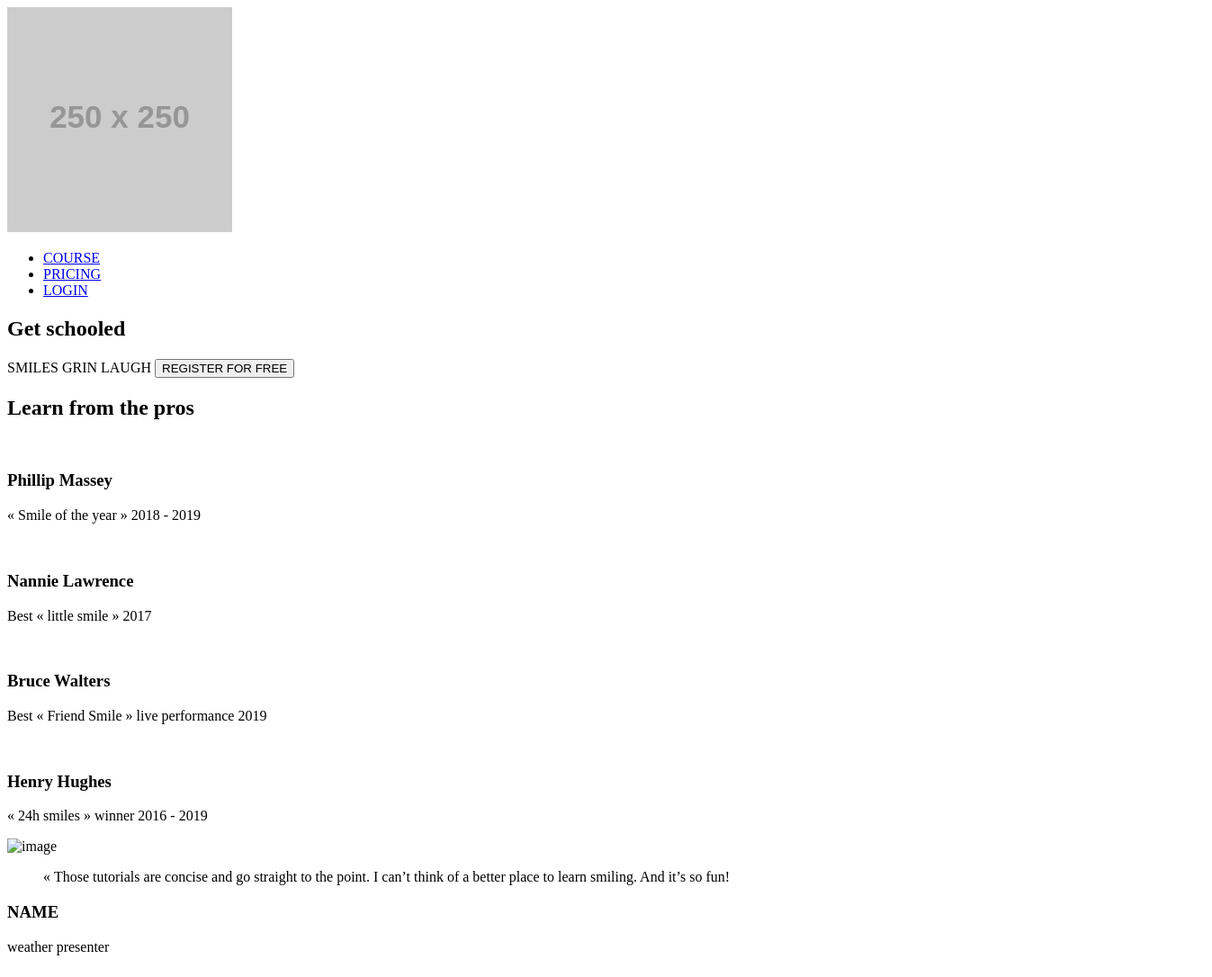
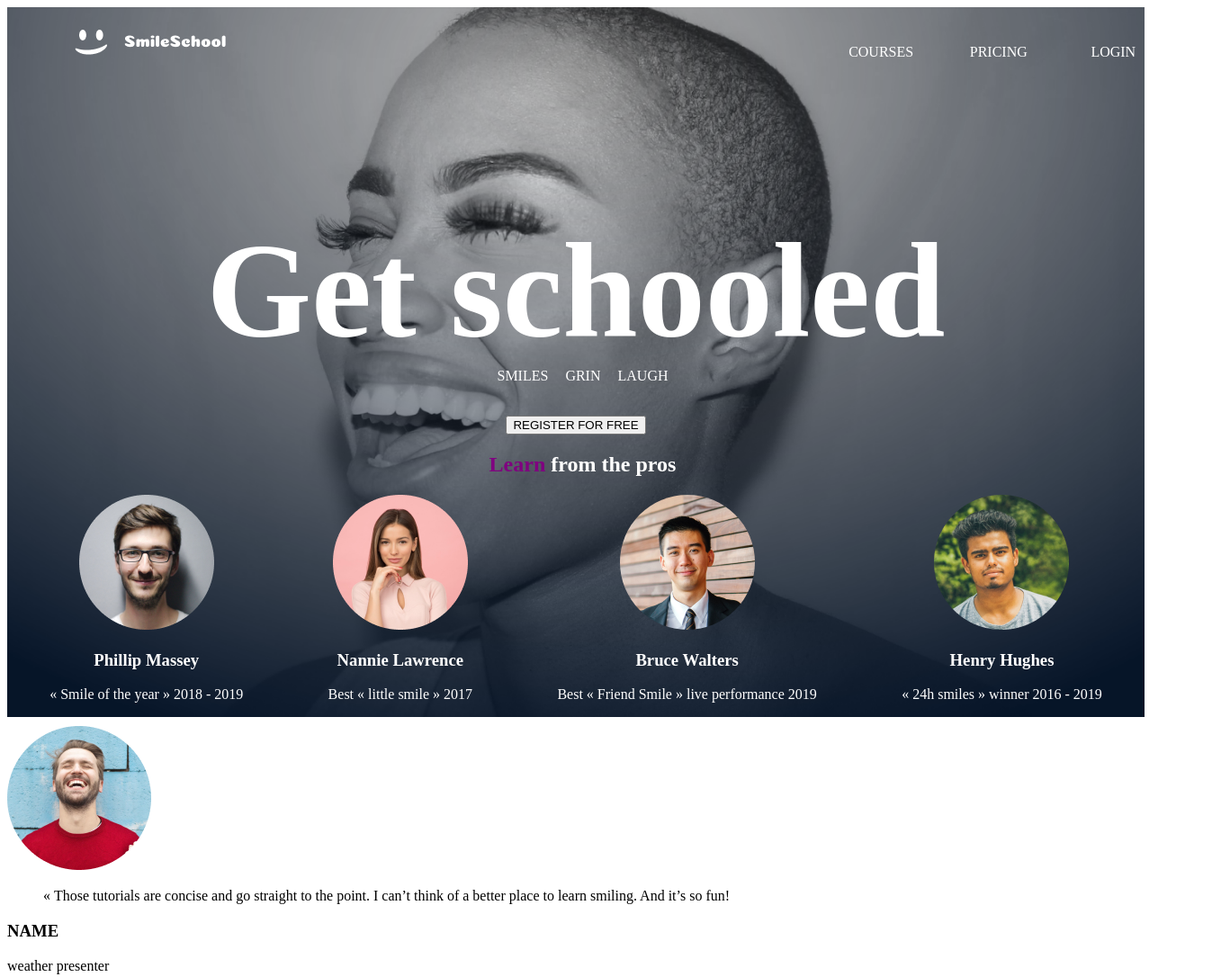
Before and after one commit to Error404notf/alx_html_css, a plain HTML site: page css_advanced/index.html in a window 1280 px wide. Shown: the top 1086 px of the page at 90% size, 1347 px wide, since content can reach past the window. Drawn offline with Linux system fonts and the light colour scheme; placeholder pictures from the web are drawn by us.

Commit message:
Make changes on the header and main part of the css file

```diff
--- a/css_advanced/index.html
+++ b/css_advanced/index.html
@@ -5,58 +5,61 @@
       <meta name="viewport" content="width=device-width, initial-scale=1.0">
       <script src="https://kit.fontawesome.com/4a2b055604.js" crossorigin="anonymous"></script>
       <title>Document</title>
+      <link rel="stylesheet" href="styles.css">
   </head>
     <body>
-    <header>
-        <nav>
-            <img src="https://fakeimg.pl/250x250?text=Sample+Logo" alt="logo">
-
+        <div class="object">
+          <header  class="header">
+            <nav class="container">
+                <img src="logo.png" alt="logo">
               <ul>
-                <li><a href="#">COURSE</a></li>
-                <li><a href="#">PRICING</a></li>
-                <li><a href="#">LOGIN</a></li>
+                    <li><a class="nav"href="#">LOGIN</a></li>
+                    <li><a class="nav" href="#">PRICING</a></li>
+                    <li><a class="nav" href="#">COURSES</a></li>
                 </ul>
-        </nav>
+            </nav >
 
           </header>
           <main>
             <section>
-            <div>
+                <div id="register">
                     <h1>Get schooled</h1>
                     <span>SMILES</span>
                     <span>GRIN</span>
                     <span>LAUGH</span>
-                <button>REGISTER FOR FREE</button>
+                    <button class="button">REGISTER FOR FREE</button>
                 </div>
                 <div>
-                <h2>Learn from the pros</h2>
-                <div>
-                    <div>
-                        <img src="./images/1 (3).png" alt="">
+                    <h2 class="learning"><span id="learn">Learn</span> from the pros</h2>
+                    <div class="container-two">
+                        <div class="images">
+                            <img src="1.png" alt="phils-image">
                             <h3>Phillip Massey</h3>
                             <p>« Smile of the year » 2018 - 2019</p>
                         </div>
-                    <div>
-                        <img src="./images/6.png" alt="">
+                        <div class="images">
+                            <img src="3.png" alt="nannie-image">
                             <h3>Nannie Lawrence</h3>
                             <p>Best « little smile » 2017</p>
                         </div>
-                    <div>
-                        <img src="./images/7.png" alt="">
+                        <div   class="images">
+                            <img class="bruce" src="2.png" alt="bruce-image">
                             <h3>Bruce Walters</h3>
                             <p>Best « Friend Smile » live performance 2019</p>
                         </div>
-                    <div>
-                        <img src="./images/8.png" alt="">
+                        <div class="images">
+                            <img src="4.png" alt="henry's-image">
                             <h3>Henry Hughes</h3>
                             <p>« 24h smiles » winner 2016 - 2019</p>
                         </div>
                     </div>
                 </div>
             </section>
-        <section>
-            <div>
-                <img src="./images/Bitmap.png" alt="image">
+        </div>
+
+       <section >
+            <div >
+                <img src="5.png" alt="An image of a young fell smiling in blue blackground">
             </div>
             <div>
                 <blockquote>« Those tutorials are concise and go straight to the point. I can’t think of a better place to learn smiling. And it’s so fun!</blockquote>
@@ -64,14 +67,15 @@
                 <P>weather presenter</P>
             </div>
         </section>
-        <section>
         <h2>Most popular tutorials</h2>
-            <div>
-                <img src="./images/Bitmap (1).png" alt="">
+        <section class="tutorials">
+
+            <div class="tutorial-making">
+                <img src="9.png" alt="A vibrant young lady smiling">
                 <h3>Diagonal Smile</h3>
                 <p>Lorem ipsum dolor sit amet, consect adipiscing elit, sed do eiusmod.</p>
                 <div>
-                    <img src="./images/1 (3).png" alt="">
+                    <img src="1.png" alt="phils-image">
                     <h4>Phillip Massey</h4>
                 </div>
                 <div>
@@ -83,12 +87,12 @@
                 </div>
                 <p>8 min</p>
             </div>
-            <div>
-                <img src="./images/Bitmap (4).png" alt="">
-                <h3>Happy Smile</h3>
+            <div class="tutorial-making">
+                <img src="7.png" alt="A lady smiling">
+                <h3>Sad Smile</h3>
                 <p>Lorem ipsum dolor sit amet, consect adipiscing elit, sed do eiusmod.</p>
                 <div>
-                    <img src="./images/1 (3).png" alt="">
+                    <img src="1.png" alt="phils-image">
                     <h4>Phillip Massey</h4>
                 </div>
                 <div>
@@ -100,12 +104,12 @@
                 </div>
                 <p>8 min</p>
             </div>
-            <div>
-                <img src="./images/Bitmap (3).png" alt="">
+            <div class="tutorial-making">
+                <img src="8.png" alt="A young gentleman smiling">
                 <h3>Natural Smile</h3>
                 <p>Lorem ipsum dolor sit amet, consect adipiscing elit, sed do eiusmod.</p>
                 <div>
-                    <img src="./images/1 (3).png" alt="">
+                    <img src="1.png" alt="phils-image">
                     <h4>Phillip Massey</h4>
                 </div>
                 <div>
@@ -117,12 +121,12 @@
                 </div>
                 <p>8 min</p>
             </div>
-            <div>
-                <img src="./images/Bitmap (2).png" alt="">
-                <h3>Sad Smile</h3>
+            <div class="tutorial-making">
+                <img src="6.png" alt="a young guy smiling">
+                <h3>Happy Smile</h3>
                 <p>Lorem ipsum dolor sit amet, consect adipiscing elit, sed do eiusmod.</p>
                 <div>
-                    <img src="./images/1 (3).png" alt="">
+                    <img src="1.png" alt="phils-image">
                     <h4>Phillip Massey</h4>
                 </div>
                 <div>
@@ -138,22 +142,22 @@
         <section>
             <h2>Free membership</h2>
             <div>
-                <img src="./images/smile.svg" alt="">
+                <img src="smile.png" alt="smile-icon">
                 <h3>Lorem Ipsum</h3>
                 <p>Lorem ipsum dolor sit amet, consectetur adipiscing elit.</p>
             </div>
             <div>
-                <img src="./images/smile.svg" alt="">
+                <img src="smile.png" alt="smile-icon">
                 <h3>Lorem Ipsum</h3>
                 <p>Lorem ipsum dolor sit amet, consectetur adipiscing elit.</p>
             </div>
             <div>
-                <img src="./images/smile.svg" alt="">
+                <img src="smile.png" alt="smile-icon">
                 <h3>Lorem Ipsum</h3>
                 <p>Lorem ipsum dolor sit amet, consectetur adipiscing elit.</p>
             </div>
             <div>
-                <img src="./images/smile.svg" alt="">
+                <img src="smile.png" alt="smile-icon">
                 <h3>Lorem Ipsum</h3>
                 <p>Lorem ipsum dolor sit amet, consectetur adipiscing elit.</p>
             </div>
@@ -197,7 +201,7 @@
       <footer>
           <section>
               <div>
-                <img src="https://fakeimg.pl/250x250?text=Sample+Logo" alt="logo">
+                  <img src="logo.png" alt="logo">
                   <div>
                       <i class="fa-brands fa-facebook"></i>
                       <i class="fa-brands fa-twitter"></i>
--- a/css_advanced/styles.css
+++ b/css_advanced/styles.css
@@ -0,0 +1,82 @@
+.nav{
+  color: white;
+  text-decoration: none;
+}
+.object {
+  background-image: url(Object.png);
+  background-repeat: no-repeat;
+  background-size: cover;
+  color: white;
+  margin: 0 0 10px 0;
+
+ }
+header{
+  float: left;
+  width: 100%;
+  padding-top: 25px;
+  padding-left: 75px;
+}
+nav{
+  display: inline;
+}
+nav > img{
+ float: left;
+
+}
+nav ul li{
+  float: right;
+  list-style: none;
+  width: 11%;
+}
+
+h1{
+  clear: both;
+  padding-top: 170px;
+  font-size: 150px;
+  font-weight: bold;
+  margin-bottom: 0;
+}
+nav{
+  color: white;
+}
+#register{
+  text-align: center;
+}
+
+.button{
+  display: block;
+  margin: 0 auto;
+  margin-top: 35px;
+}
+.learning{
+  text-align: center;
+}
+.learning{
+  text-align: center;
+}
+.container-two{
+  display: flex;
+  justify-content: space-around;
+  margin: 0 auto;
+}
+.images{
+  display: block;
+  text-align: center;
+}
+#learn{
+  color: purple;
+}
+span{
+  padding-left: 15px;
+}
+.bruce{
+  border-radius: 50%;
+}
+.tutorials{
+  display: flex;
+  justify-content: space-around;
+
+}
+.tutorial-making{
+  text-align: center;
+}
```
Also changed, not shown: css_advanced/1.png (added), css_advanced/2.png (added), css_advanced/3.png (added), css_advanced/4.png (added), css_advanced/5.png (added), css_advanced/6.png (added), css_advanced/7.png (added), css_advanced/8.png (added), css_advanced/9.png (added), css_advanced/Object.png (added), css_advanced/logo.png (added), css_advanced/play.png (added), css_advanced/rating.png (added), css_advanced/smile.png (added), 1 other file. Lines whose indentation alone changed are shown as unchanged.
